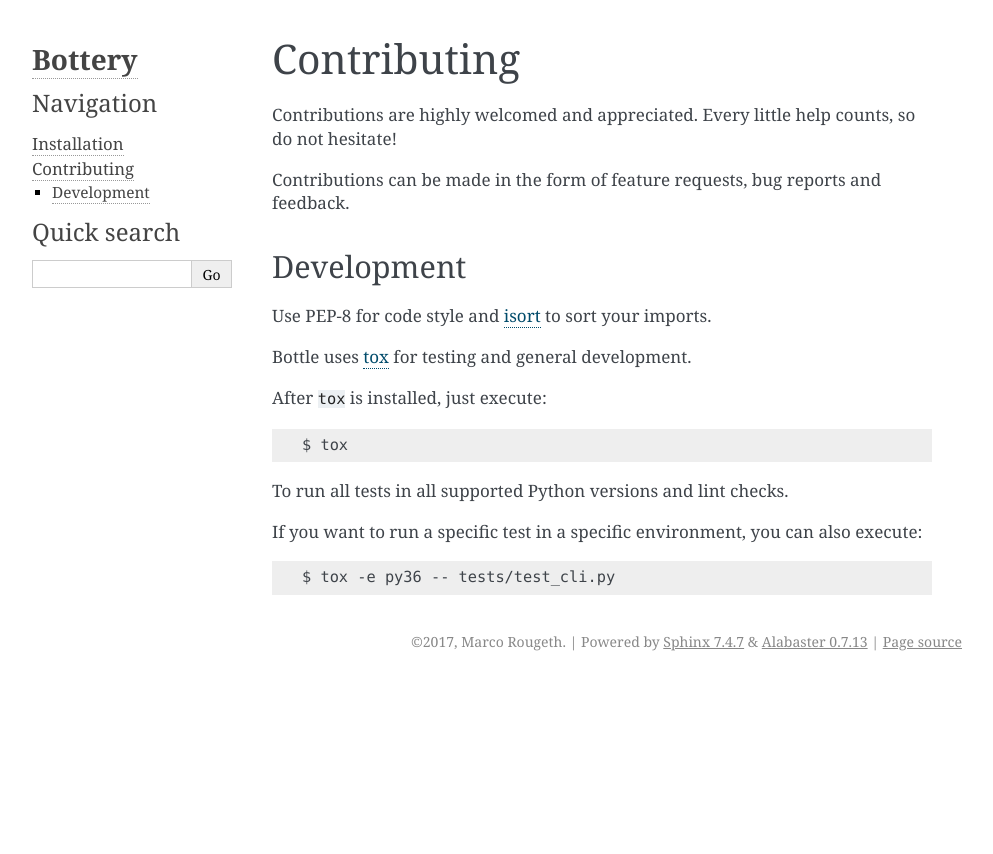
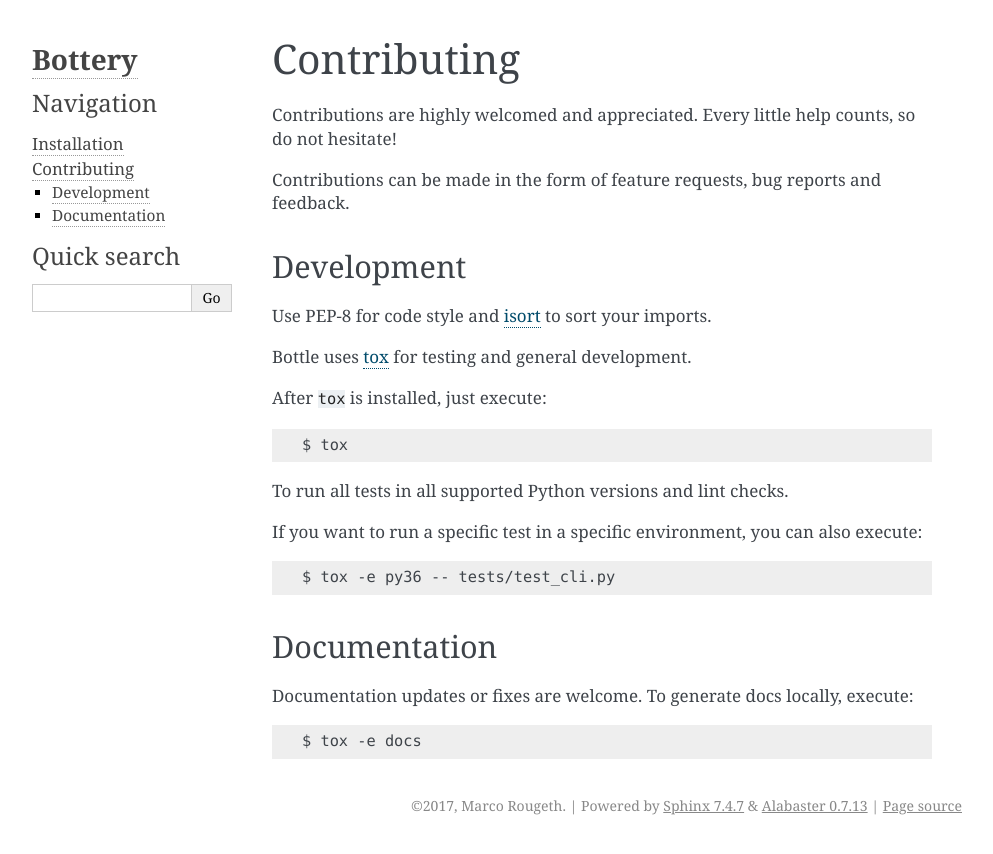
Before and after one commit to rougeth/bottery, a Sphinx documentation site: the page built from docs/contributing.rst, in a window 1280 px wide. Shown: the top 854 px of the page, without its empty margins (148-1141 px from the left). Built offline with Sphinx 7.4.7, drawn with Linux system fonts in a browser that asks for light colours.

Commit message:
Add tox env to build the docs
It also ensures documentation is tip-top by treating warnings
as errors

```diff
--- a/CONTRIBUTING.rst
+++ b/CONTRIBUTING.rst
@@ -26,3 +24,11 @@
 
 
     $ tox -e py36 -- tests/test_cli.py
+
+
+Documentation
+-------------
+
+Documentation updates or fixes are welcome. To generate docs locally, execute::
+
+    $ tox -e docs
--- a/docs/conf.py
+++ b/docs/conf.py
@@ -101,7 +101,7 @@
 # Add any paths that contain custom static files (such as style sheets) here,
 # relative to this directory. They are copied after the builtin static files,
 # so a file named "default.css" will overwrite the builtin "default.css".
-html_static_path = ['_static']
+# html_static_path = ['_static']
 
 # Custom sidebar templates, must be a dictionary that maps document names
 # to template names.
```
Also changed, not shown: other parts of CONTRIBUTING.rst (+0 -2 lines), .travis.yml, 1 other file.
